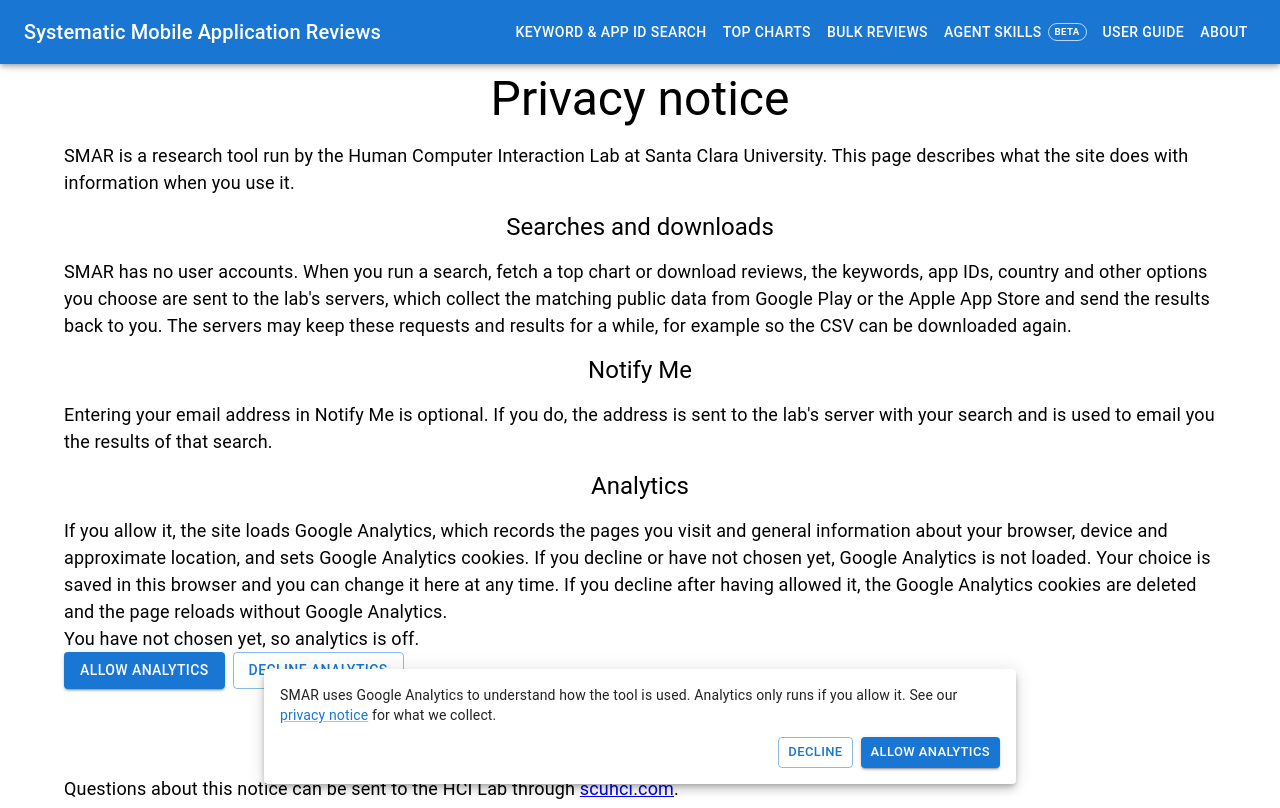
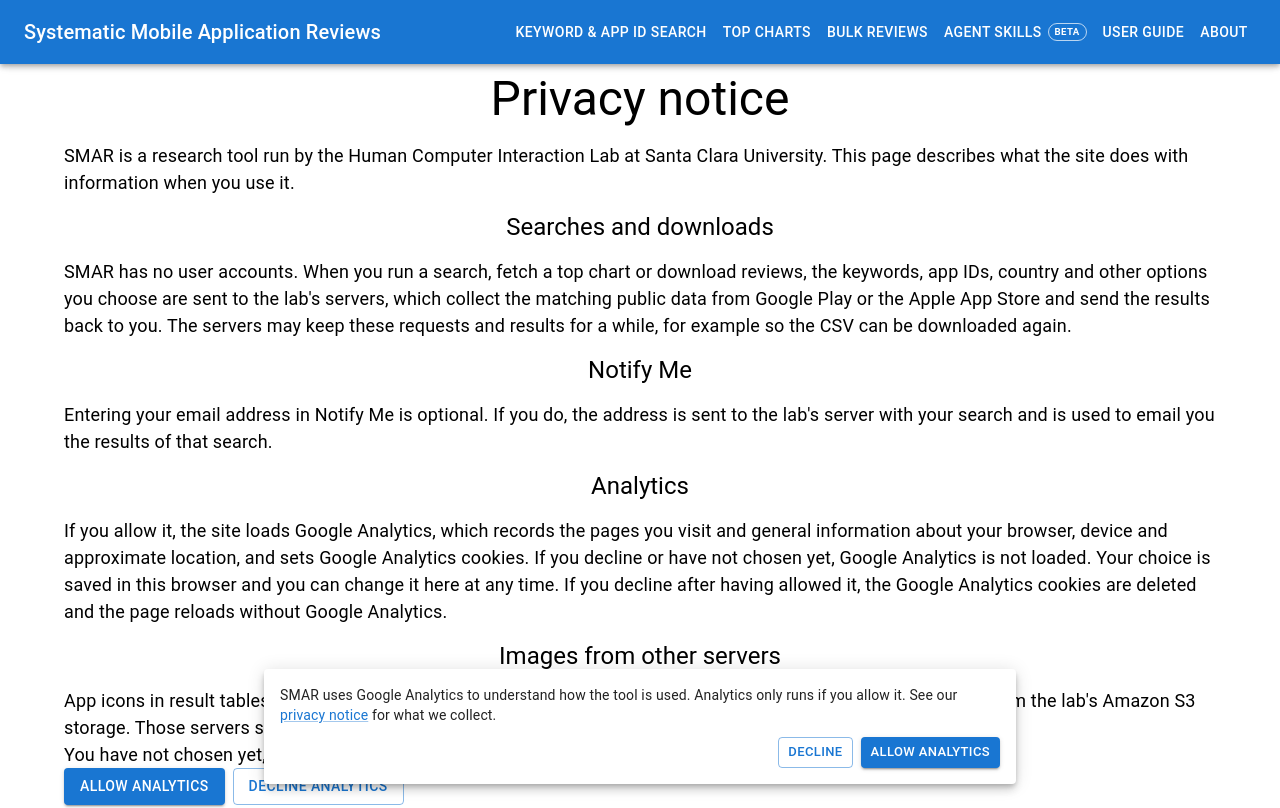
Before and after one commit to scuhci/sar-frontend, a React (Create React App) app: page /privacy in a window 1280 px wide. Shown: the top 808 px of the page. Built offline with nearby package versions, Linux system fonts and the light colour scheme.

Commit message:
Say in the privacy notice that images come from other servers
App icons load from Google and Apple and team photos from S3 with or
without analytics consent, so 'nothing is sent to Google' was only true
of Google Analytics. Reword the comment and add a notice section.

```diff
--- a/src/components/ConsentBanner.jsx
+++ b/src/components/ConsentBanner.jsx
@@ -11,8 +11,8 @@ import {
 } from "../analytics";
 
 /**
- * Shown until the visitor accepts or declines Google Analytics. Nothing is
- * sent to Google before they accept.
+ * Shown until the visitor accepts or declines Google Analytics. No Google
+ * Analytics request is made before they accept.
  */
 const ConsentBanner = () => {
   const [consent, setConsent] = useState(getAnalyticsConsent);
--- a/src/pages/Privacy.jsx
+++ b/src/pages/Privacy.jsx
@@ -40,6 +40,14 @@ const SECTIONS = [
       "saved in this browser and you can change it here at any time. If you " +
       "decline after having allowed it, the Google Analytics cookies are " +
       "deleted and the page reloads without Google Analytics.",
+  },
+  {
+    title: "Images from other servers",
+    body:
+      "App icons in result tables are loaded directly from Google and Apple " +
+      "servers, and the team photos and user guide from the lab's Amazon S3 " +
+      "storage. Those servers see your IP address when your browser fetches " +
+      "them, whether or not you allow analytics.",
   },
 ];
 
```
